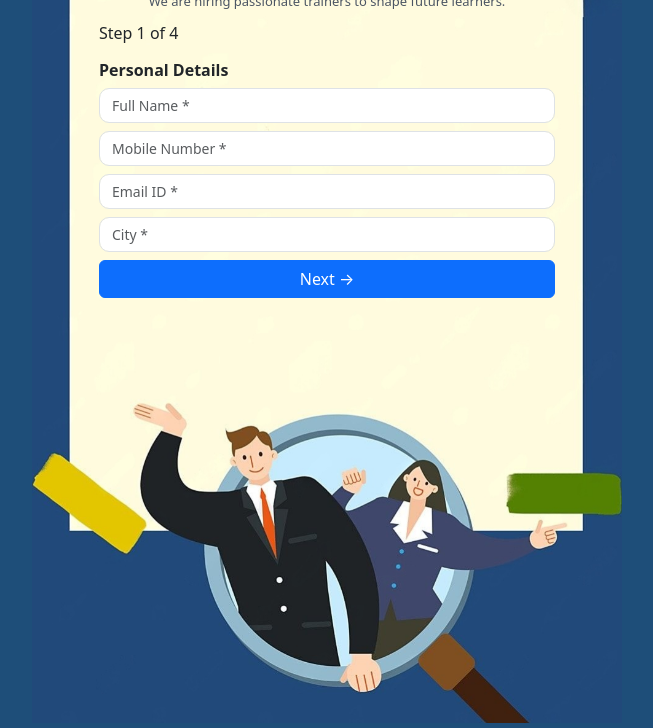
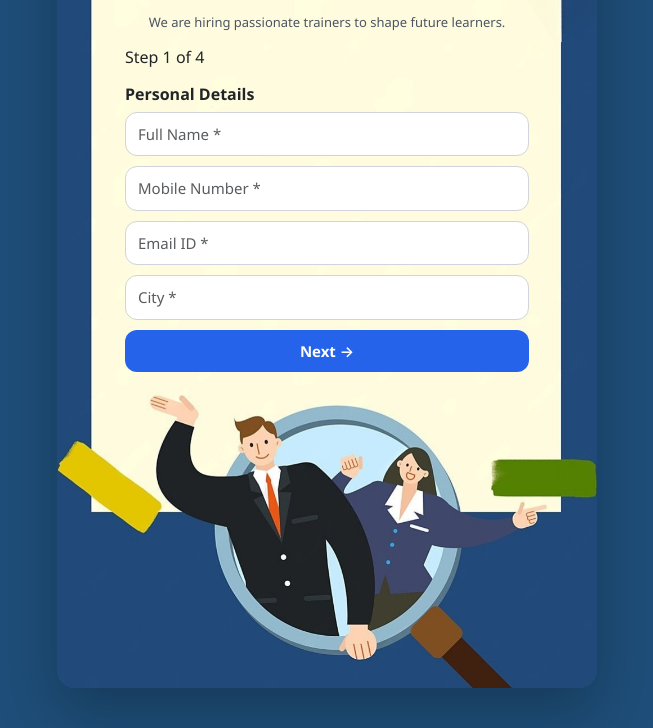
Before and after one commit to Akila1712/job, a plain HTML site: page index.html in a window 1280 px wide. Shown: the part 161-889 px from the top of the page, without its empty margins (313-966 px from the left). Drawn offline with nearby package versions, Linux system fonts and the light colour scheme.

Commit message:
Add files via upload

```diff
--- a/style.css
+++ b/style.css
@@ -1,24 +1,48 @@
+/* =========================
+   GLOBAL RESET
+========================= */
+* {
+  margin: 0;
+  padding: 0;
+  box-sizing: border-box;
+  font-family: "Segoe UI", system-ui, -apple-system, sans-serif;
+}
+
+/* =========================
+   BODY
+========================= */
 body {
-  margin: 0;
   background: #1e4e79; /* blue background */
+  min-height: 100vh;
   display: flex;
   justify-content: center;
   align-items: center;
+  padding: 20px;
 }
 
-/* Template wrapper */
+/* =========================
+   TEMPLATE CONTAINER
+========================= */
 .template-container {
   position: relative;
-  width: 590px; /* mobile width */
+  width: 100%;
+  max-width: 420px;        /* mobile default */
+  margin: auto;
 }
 
-/* Template image */
+/* =========================
+   TEMPLATE IMAGE
+========================= */
 .template-img {
   width: 100%;
   display: block;
+  border-radius: 18px;
+  box-shadow: 0 25px 60px rgba(0, 0, 0, 0.25);
 }
 
-/* FORM INSIDE EMPTY YELLOW AREA */
+/* =========================
+   FORM CONTENT AREA
+========================= */
 .paper-content {
   position: absolute;
   top: 8%;
@@ -26,19 +50,25 @@ body {
   width: 80%;
   height: 60%;
   background: transparent;
-  padding: 8px;
+  padding: 10px;
   overflow-y: auto;
+  scrollbar-width: thin;
 }
 
-/* Text */
+/* =========================
+   TEXT STYLES
+========================= */
 .paper-content h4 {
   text-align: center;
   font-weight: 700;
+  font-size: 18px;
   color: #1f2937;
+  margin-bottom: 4px;
 }
 
 .paper-content .small {
   text-align: center;
+  font-size: 13px;
   color: #374151;
 }
 
@@ -46,18 +76,49 @@ body {
   text-align: center;
   font-size: 13px;
   color: #4b5563;
-  margin-bottom: 10px;
+  margin-bottom: 12px;
 }
 
-/* Inputs */
+/* =========================
+   INPUTS
+========================= */
 .form-control,
 .form-select {
+  width: 100%;
   font-size: 14px;
-  border-radius: 10px;
-  margin-bottom: 8px;
+  border-radius: 12px;
+  padding: 10px 12px;
+  margin-bottom: 10px;
+  border: 1px solid #d1d5db;
 }
 
-/* Steps */
+.form-control:focus,
+.form-select:focus {
+  border-color: #2563eb;
+  outline: none;
+  box-shadow: 0 0 0 2px rgba(37, 99, 235, 0.2);
+}
+
+/* =========================
+   BUTTONS
+========================= */
+.btn-primary {
+  width: 100%;
+  background: #2563eb;
+  border: none;
+  border-radius: 12px;
+  padding: 10px;
+  font-size: 15px;
+  font-weight: 600;
+}
+
+.btn-primary:hover {
+  background: #1d4ed8;
+}
+
+/* =========================
+   MULTI STEP FORM
+========================= */
 .form-step {
   display: none;
 }
@@ -66,12 +127,61 @@ body {
   display: block;
 }
 
-/* Success */
+/* =========================
+   SUCCESS MESSAGE
+========================= */
 .success-msg {
   background: #dcfce7;
   color: #166534;
-  padding: 10px;
-  border-radius: 10px;
+  padding: 12px;
+  border-radius: 12px;
   text-align: center;
   font-size: 14px;
+  font-weight: 600;
 }
+
+/* =========================
+   DESKTOP VIEW
+========================= */
+@media (min-width: 768px) {
+  body {
+    padding: 40px;
+  }
+
+  .template-container {
+    max-width: 540px;
+  }
+
+  .paper-content {
+    top: 7%;
+    height: 65%;
+    padding: 14px;
+  }
+
+  .paper-content h4 {
+    font-size: 20px;
+  }
+
+  .form-control,
+  .form-select {
+    font-size: 15px;
+  }
+}
+
+/* =========================
+   SMALL MOBILE FIX
+========================= */
+@media (max-width: 480px) {
+  .template-container {
+    max-width: 360px;
+  }
+
+  .paper-content {
+    top: 9%;
+    height: 58%;
+  }
+
+  .paper-content h4 {
+    font-size: 16px;
+  }
+}
```
